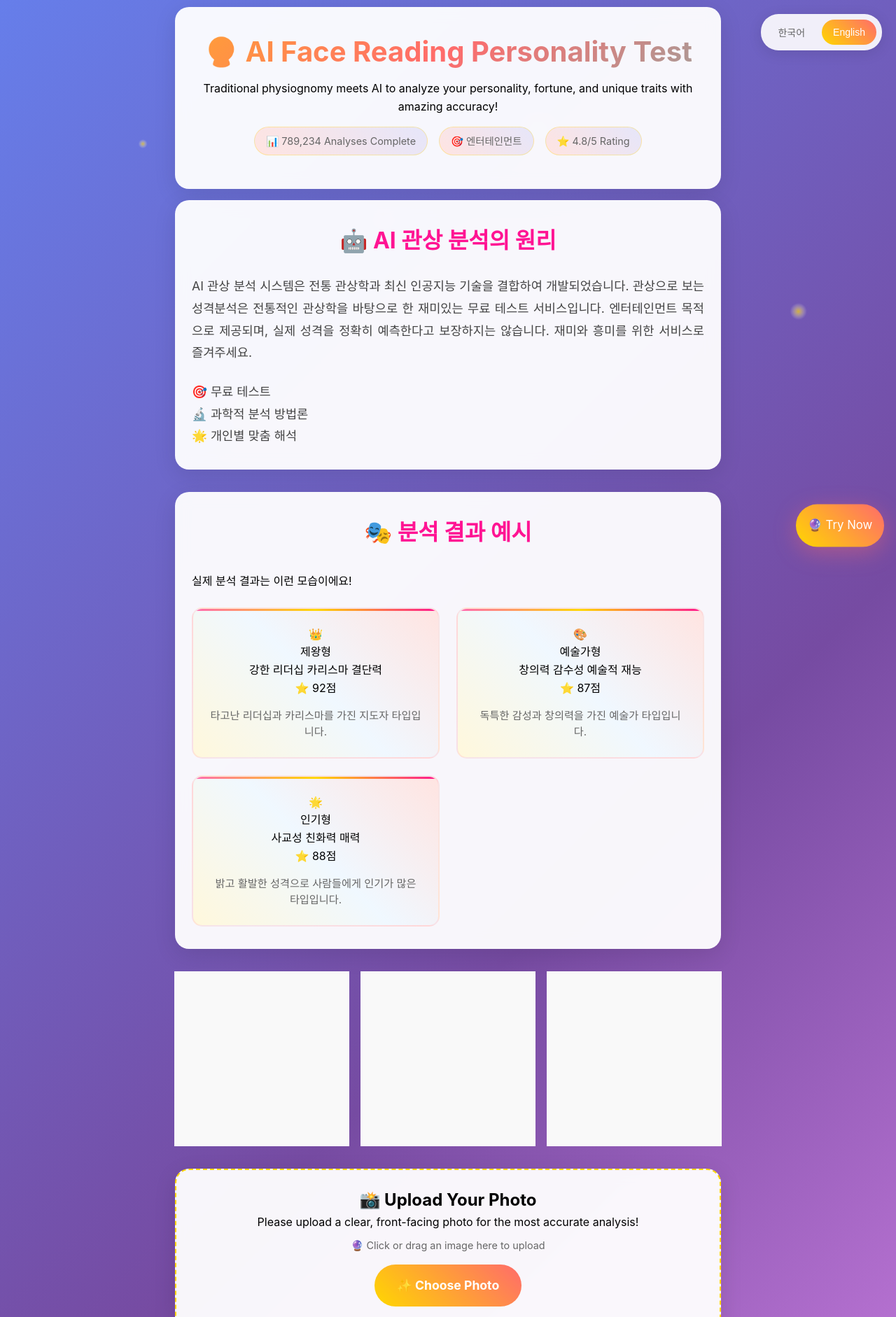
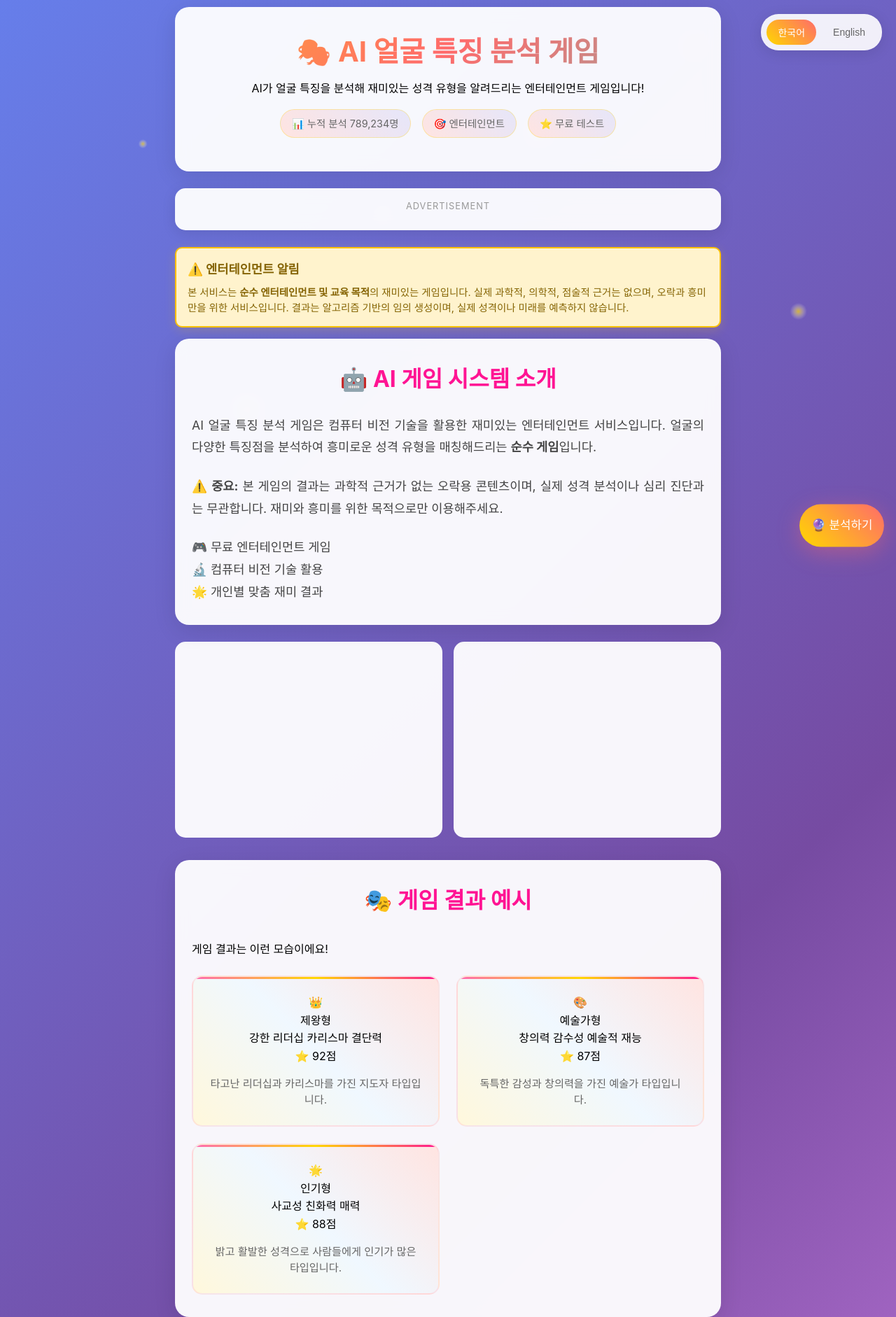
Before and after one commit to BYEONGJUJO/faceleadingpersonal, a website: page index.html in a window 1280 px wide. Shown: the top 1882 px of the page at 70% size. Drawn offline with Linux system fonts and the light colour scheme; a script that the page names is missing.

Commit message:
Update index.html

```diff
--- a/index.html
+++ b/index.html
@@ -3,13 +3,13 @@
 <head>
     <meta charset="UTF-8">
     <meta name="viewport" content="width=device-width, initial-scale=1.0">
-    <title id="pageTitle">🔮 관상으로 보는 성격분석 | AI 얼굴 관상 테스트</title>
-    <meta name="description" content="전통 관상학과 AI가 만나 당신의 성격, 운세, 특징을 분석해드립니다! 무료 관상 테스트" id="pageDescription">
-    <meta name="keywords" content="관상테스트,얼굴분석,성격테스트,AI관상,무료관상,얼굴관상,운세,성격분석,face reading,personality test,AI physiognomy">
+    <title id="pageTitle">🔮 AI 얼굴 특징 분석 게임 | 재미있는 성격 테스트</title>
+    <meta name="description" content="AI가 얼굴 특징을 분석해 재미있는 성격 유형을 알려주는 엔터테인먼트 게임입니다!">
+    <meta name="keywords" content="AI게임,성격테스트,얼굴분석게임,엔터테인먼트,재미있는테스트,성격유형,AI테스트">
 
     <!-- Open Graph -->
-    <meta property="og:title" content="🔮 관상으로 보는 성격분석 - AI 얼굴 관상 테스트" id="ogTitle">
-    <meta property="og:description" content="전통 관상학과 AI가 만나 당신의 성격과 운세를 분석해드립니다!" id="ogDescription">
+    <meta property="og:title" content="🎭 AI 얼굴 특징 분석 게임 - 재미있는 성격 테스트">
+    <meta property="og:description" content="AI가 얼굴 특징을 분석해 재미있는 성격 유형을 알려드립니다!">
     <meta property="og:image" content="https://your-domain.com/face-reading-og.jpg">
     <meta property="og:url" content="https://your-domain.com">
 
@@ -23,6 +23,7 @@
     gtag('config', 'G-G25HV67JG6');
     </script>
 
+    <!-- Google AdSense -->
     <script async src="https://pagead2.googlesyndication.com/pagead/js/adsbygoogle.js?client=ca-pub-4061187011060033"
      crossorigin="anonymous"></script>
 
@@ -155,6 +156,48 @@
             border: 1px solid rgba(255,215,0,0.3);
         }
 
+        /* 엔터테인먼트 면책조항 */
+        .disclaimer-section {
+            background: #fff3cd;
+            border: 2px solid #ffc107;
+            padding: 1rem;
+            margin: 1rem 0;
+            border-radius: 10px;
+            box-shadow: 0 4px 15px rgba(255, 193, 7, 0.2);
+        }
+
+        .disclaimer-section h3 {
+            color: #856404;
+            margin: 0 0 0.5rem;
+            font-size: 1.1rem;
+        }
+
+        .disclaimer-section p {
+            color: #856404;
+            margin: 0;
+            font-size: 0.9rem;
+            line-height: 1.5;
+        }
+
+        /* 광고 컨테이너 스타일 */
+        .ad-container {
+            margin: 1.5rem 0;
+            text-align: center;
+            background: rgba(255,255,255,0.95);
+            padding: 1rem;
+            border-radius: 15px;
+            box-shadow: 0 4px 20px rgba(0,0,0,0.1);
+            backdrop-filter: blur(10px);
+        }
+
+        .ad-label {
+            font-size: 0.8rem;
+            color: #999;
+            margin-bottom: 0.5rem;
+            text-transform: uppercase;
+            letter-spacing: 1px;
+        }
+
         /* AI 분석 원리 설명 섹션 */
         .explanation-section {
             background: rgba(255,255,255,0.95);
@@ -358,6 +401,25 @@
         }
 
         .horizontal-ads {
+            display: grid;
+            grid-template-columns: repeat(auto-fit, minmax(300px, 1fr));
+            gap: 1rem;
+            margin: 1.5rem 0;
+        }
+
+        .horizontal-ad-item {
+            background: rgba(255,255,255,0.95);
+            padding: 1rem;
+            border-radius: 15px;
+            min-height: 280px;
+            display: flex;
+            flex-direction: column;
+            justify-content: center;
+            align-items: center;
+        }
+
+
+        .horizontal3-ads {
             display: flex;
             justify-content: center;
             gap: 1rem;
@@ -365,7 +427,7 @@
             margin: 2rem 0;
         }
 
-        .horizontal-ad-item {
+        .horizontal3-ad-item {
             flex: 0 0 250px;
             height: 250px;
             background: #f9f9f9;
@@ -820,8 +882,8 @@
     <div class="container">
         <!-- 헤더 -->
         <div class="header">
-            <h1 id="mainTitle">🔮 관상으로 보는 성격분석</h1>
-            <p id="mainSubtitle">전통 관상학과 AI가 만나 당신의 성격, 운세, 분석해드립니다!</p>
+            <h1>🎭 AI 얼굴 특징 분석 게임</h1>
+            <p>AI가 얼굴 특징을 분석해 재미있는 성격 유형을 알려드리는 엔터테인먼트 게임입니다!</p>
             <div class="stats">
                 <span class="stat-item" id="stat1">📊 누적 분석 789,234명</span>
                 <span class="stat-item" id="stat2">🎯 엔터테인먼트</span>
@@ -829,9 +891,9 @@
             </div>
         </div>
 
-        <script async src="https://pagead2.googlesyndication.com/pagead/js/adsbygoogle.js?client=ca-pub-4061187011060033"
-         crossorigin="anonymous"></script>
-        <!-- 관성으로보는 성격 테스트 헤더 -->
+        <!-- 📍 광고 위치 1: 헤더 하단 -->
+        <div class="ad-container">
+            <div class="ad-label">Advertisement</div>
             <ins class="adsbygoogle"
                  style="display:block"
                  data-ad-client="ca-pub-4061187011060033"
@@ -841,37 +903,69 @@
             <script>
                  (adsbygoogle = window.adsbygoogle || []).push({});
             </script>
+        </div>
+
+        <!-- 엔터테인먼트 면책조항 -->
+        <div class="disclaimer-section">
+            <h3>⚠️ 엔터테인먼트 알림</h3>
+            <p>
+                본 서비스는 <strong>순수 엔터테인먼트 및 교육 목적</strong>의 재미있는 게임입니다.
+                실제 과학적, 의학적, 점술적 근거는 없으며, 오락과 흥미만을 위한 서비스입니다.
+                결과는 알고리즘 기반의 임의 생성이며, 실제 성격이나 미래를 예측하지 않습니다.
+            </p>
+        </div>
 
         <!-- AI 분석 원리 설명 -->
         <main class="explanation-section">
-            <h2>🤖 AI 관상 분석의 원리</h2>
+            <h2>🤖 AI 게임 시스템 소개</h2>
             <div class="explanation-content">
-                <p id="analysisIntro">
-                    AI 관상 분석 시스템은 전통 관상학과 최신 인공지능 기술을 결합하여 개발되었습니다.
-                    관상으로 보는 성격분석은 전통적인 관상학을 바탕으로 한 재미있는 무료 테스트 서비스입니다.
-                    엔터테인먼트 목적으로 제공되며, 실제 성격을 정확히 예측한다고 보장하지는 않습니다. 재미와 흥미를 위한 서비스로 즐겨주세요.
+                <p>
+                    AI 얼굴 특징 분석 게임은 컴퓨터 비전 기술을 활용한 재미있는 엔터테인먼트 서비스입니다.
+                    얼굴의 다양한 특징점을 분석하여 흥미로운 성격 유형을 매칭해드리는 <strong>순수 게임</strong>입니다.
+                </p>
+                <p>
+                    <strong>⚠️ 중요:</strong> 본 게임의 결과는 과학적 근거가 없는 오락용 콘텐츠이며,
+                    실제 성격 분석이나 심리 진단과는 무관합니다. 재미와 흥미를 위한 목적으로만 이용해주세요.
                 </p>
                 <div class="feature-highlights">
                     <div class="highlight-item">
-                        <span class="highlight-icon">🎯</span>
-                        <span id="accuracy">무료 테스트</span>
+                        <span class="highlight-icon">🎮</span>
+                        <span>무료 엔터테인먼트 게임</span>
                     </div>
                     <div class="highlight-item">
                         <span class="highlight-icon">🔬</span>
-                        <span id="scientific">과학적 분석 방법론</span>
+                        <span>컴퓨터 비전 기술 활용</span>
                     </div>
                     <div class="highlight-item">
                         <span class="highlight-icon">🌟</span>
-                        <span id="personalized">개인별 맞춤 해석</span>
+                        <span>개인별 맞춤 재미 결과</span>
                     </div>
                 </div>
             </div>
         </main>
+
+        <!-- 📍 광고 위치 2: 설명 하단 -->
+        <div class="horizontal-ads">
+          <div class="horizontal-ad-item">
+            <ins class="kakao_ad_area" style="display:none;"
+              data-ad-unit="DAN-TBCZi7IUYdO5hu3N"
+              data-ad-width="300"
+              data-ad-height="250"
+              data-ad-onfail="callBackFunc"></ins>
+          </div>
+          <div class="horizontal-ad-item">
+            <ins class="kakao_ad_area" style="display:none;"
+              data-ad-unit="DAN-5H1xC7HjtFuVeyAW"
+              data-ad-width="300"
+              data-ad-height="250"
+              data-ad-onfail="callBackFunc"></ins>
+          </div>
+        </div>
 
         <!-- 샘플 결과 카드들 -->
         <div class="sample-results">
-            <h2 id="sampleTitle">🎭 분석 결과 예시</h2>
-            <p id="sampleSubtitle">실제 분석 결과는 이런 모습이에요!</p>
+            <h2>🎭 게임 결과 예시</h2>
+            <p> 게임 결과는 이런 모습이에요!</p>
 
             <div class="sample-grid">
                 <div class="sample-card">
@@ -919,8 +1013,8 @@
         </div>
 
         <!-- 광고 영역 컨테이너 -->
-        <div class="horizontal-ads">
-            <div class="horizontal-ad-item">
+        <div class="horizontal3-ads">
+            <div class="horizontal3-ad-item">
                 <ins class="kakao_ad_area" style="display:none;"
                     data-ad-unit="DAN-PXylrH28uErhzxrb"
                     data-ad-width="250"
@@ -928,7 +1022,7 @@
                     data-ad-onfail="callBackFunc"></ins>
             </div>
 
-            <div class="horizontal-ad-item">
+            <div class="horizontal3-ad-item">
                 <ins class="kakao_ad_area" style="display:none;"
                     data-ad-unit="DAN-HkV33HLo7EGeLoC4"
                     data-ad-width="250"
@@ -936,7 +1030,7 @@
                     data-ad-onfail="callBackFunc"></ins>
             </div>
 
-            <div class="horizontal-ad-item">
+            <div class="horizontal3-ad-item">
                 <ins class="kakao_ad_area" style="display:none;"
                     data-ad-unit="DAN-mQfR0kGNJao0yjE8"
                     data-ad-width="250"
@@ -1043,7 +1137,7 @@
             </div>
 
             <button onclick="analyzeFace()" class="analyze-button" id="analyzeBtn" disabled>
-                🔮 관상 분석하기
+                🔮 AI 분석하기
             </button>
         </div>
 
@@ -1104,28 +1198,42 @@
             </div>
         </div>
 
+        <!-- 📍 광고 위치 5: 결과 하단 -->
+        <div class="ad-container">
+            <div class="ad-label">Advertisement</div>
+            <ins class="adsbygoogle"
+                 style="display:block"
+                 data-ad-client="ca-pub-4061187011060033"
+                 data-ad-slot="1658950965"
+                 data-ad-format="auto"
+                 data-full-width-responsive="true"></ins>
+            <script>
+                 (adsbygoogle = window.adsbygoogle || []).push({});
+            </script>
+        </div>
+
         <!-- 연관 테스트 -->
         <div class="related-tests">
-            <h2 id="relatedTitle">🌟 다른 관상 테스트</h2>
+            <h2>🌟 다른 재미있는 AI 게임</h2>
             <div class="test-grid">
                 <a href="#" class="test-card" target="_blank">
-                    <h3 id="relatedTest1">💰 관상으로 보는 재물운</h3>
-                    <p id="relatedDesc1">당신의 금전운과 사업운을 확인해보세요</p>
+                    <h3>💰 AI 성공 지수 게임</h3>
+                    <p>당신의 성공 가능성을 재미있게 확인해보는 게임</p>
                 </a>
                 <a href="#" class="test-card" target="_blank">
-                    <h3 id="relatedTest2">💕 관상으로 보는 연애운</h3>
-                    <p id="relatedDesc2">올해 당신의 연애 운명을 알아보세요</p>
+                    <h3>💕 AI 매력도 측정 게임</h3>
+                    <p>당신의 매력 포인트를 찾아보는 재미있는 게임</p>
                 </a>
                 <a href="#" class="test-card" target="_blank">
-                    <h3 id="relatedTest3">🏆 관상으로 보는 출세운</h3>
-                    <p id="relatedDesc3">당신의 성공 가능성을 확인해보세요</p>
+                    <h3>🏆 AI 재능 발견 게임</h3>
+                    <p>숨겨진 재능을 발견해보는 엔터테인먼트 게임</p>
                 </a>
             </div>
         </div>
 
         <!-- 푸터 -->
         <div class="footer">
-            <h3 id="footerTitle">🔮 관상으로 보는 성격분석</h3>
+            <h3 id="footerTitle">🔮 AI 얼굴 특징 분석 게임</h3>
             <p>운영자: 바인글로벌 | 이메일: hhhjbj@naver.com </p>
             <p>본 서비스는 엔터테인먼트 목적의 무료 테스트입니다.</p>
             <div style="margin-top: 1rem; color: #666; font-size: 0.9rem;">
@@ -1134,7 +1242,7 @@
                 <a href="terms.html" id="termsLink">이용약관</a>
             </div>
             <p style="margin-top: 1rem; color: #999; font-size: 0.8rem;" id="copyright">
-                © 2025 관상으로 보는 성격분석. All rights reserved.
+                © 2025 AI 얼굴 특징 분석 게임. All rights reserved.
             </p>
         </div>
     </div>
@@ -1191,10 +1299,10 @@
                 interestCareer: '학업/진로',
                 interestFamily: '가족/인간관계',
                 interestArt: '예술/취미',
-                analyzeBtn: '🔮 관상 분석하기',
-                loadingTitle: '🔮 AI가 당신의 관상을 분석하는 중...',
-                loadingDesc: '전통 관상학과 최신 AI 기술로 정교한 분석을 진행하고 있습니다',
-                resultTitle: '✨ 관상 분석 결과',
+                analyzeBtn: '🔮 AI 분석하기',
+                loadingTitle: '🔮 AI가 분석하는 중...',
+                loadingDesc: '최신 AI 기술로 정교한 분석을 진행하고 있습니다',
+                resultTitle: '✨ 분석 결과',
                 personalityTitle: '🎭 성격 특징',
                 basicPersonality: '📖 기본 성격:',
                 strengths: '💪 강점:',
@@ -1215,12 +1323,12 @@
                 relatedDesc2: '올해 당신의 연애 운명을 알아보세요',
                 relatedTest3: '🏆 관상으로 보는 출세운',
                 relatedDesc3: '당신의 성공 가능성을 확인해보세요',
-                footerTitle: '🔮 관상으로 보는 성격분석',
+                footerTitle: '🔮 AI 얼굴 특징 분석 게임',
                 footerSubtitle: '전통과 현대가 만나는 신비한 분석! 🌟',
                 contactLink: '문의하기',
                 privacyLink: '개인정보처리방침',
                 termsLink: '이용약관',
-                copyright: '© 2025 관상으로 보는 성격분석. All rights reserved.',
+                copyright: '© 2025 AI 얼굴 특징 분석 게임. All rights reserved.',
                 floatingCta: '🔮 분석하기',
                 analysisTitle: '🤖 AI 관상 분석의 원리',
                 analysisIntro: '우리의 AI 관상 분석 시스템은 전통 관상학과 최신 인공지능 기술을 결합하여 개발되었습니다. 머신러닝 알고리즘이 수천 개의 얼굴 데이터를 학습하여 얼굴의 형태, 눈썹, 눈, 코, 입술 등 각 부위의 특징을 종합적으로 분석합니다.',
```
Lines whose indentation alone changed are shown as unchanged.
